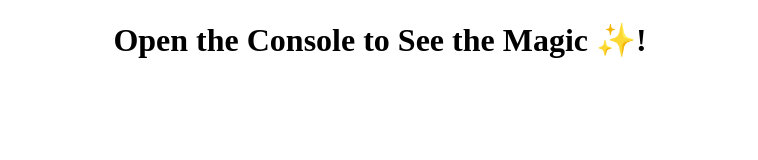
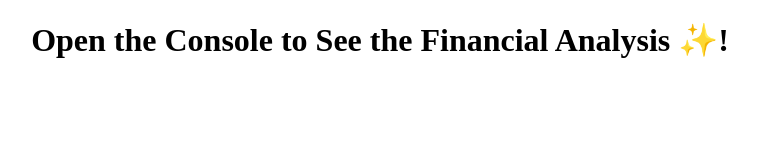
Before and after one commit to ReginaAbena19/Console-Finances, a plain HTML site: page index.html in a window 1280 px wide. Shown: the whole page, without its empty margins (260-1018 px from the left). Drawn offline with Linux system fonts and the light colour scheme.

Commit message:
[ROB]| Updating index.html h1 tag

```diff
--- a/index.html
+++ b/index.html
@@ -7,7 +7,7 @@
   <title>M4 Challenge</title>
 </head>
 <body>
-  <h1 style="text-align:center;">Open the Console to See the Magic ✨! </h1>
+  <h1 style="text-align:center;">Open the Console to See the Financial Analysis ✨! </h1>
   <script src="/assets/index.js"></script>
 </body>
 </html>
```
